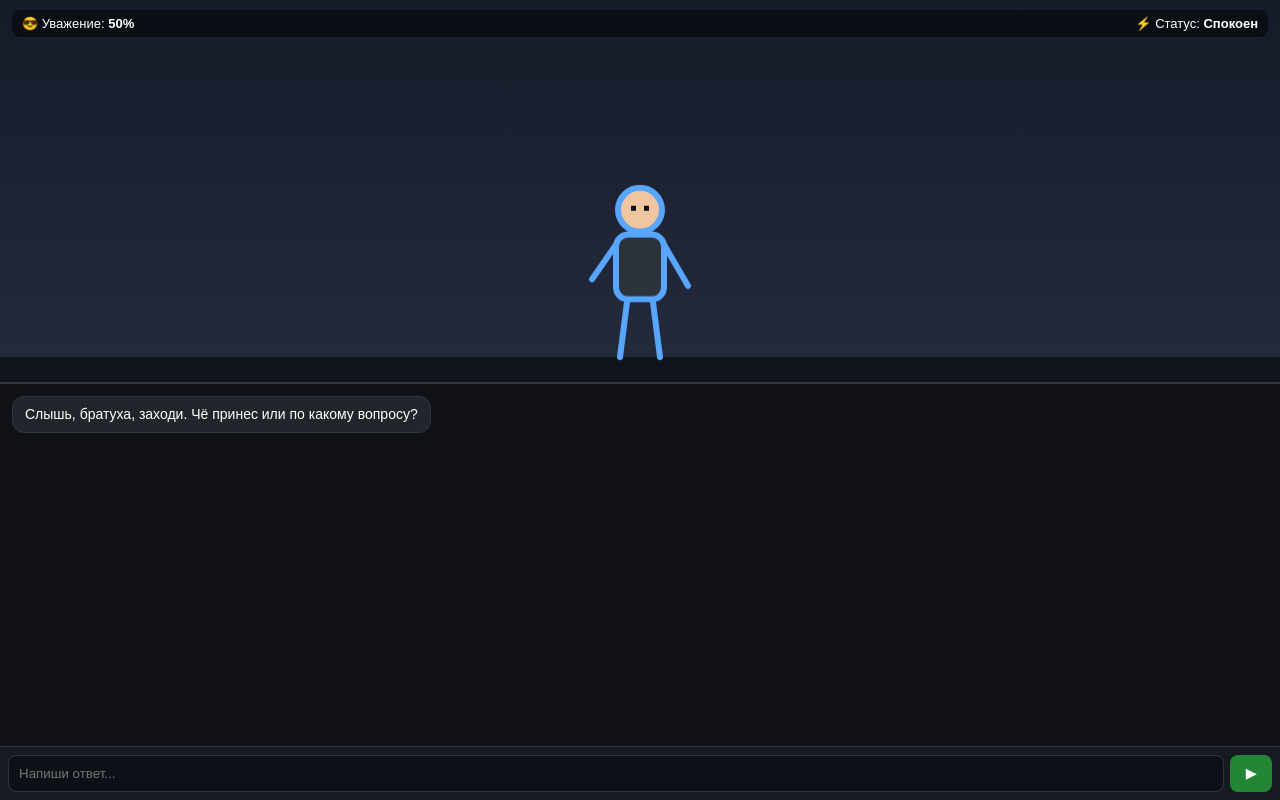
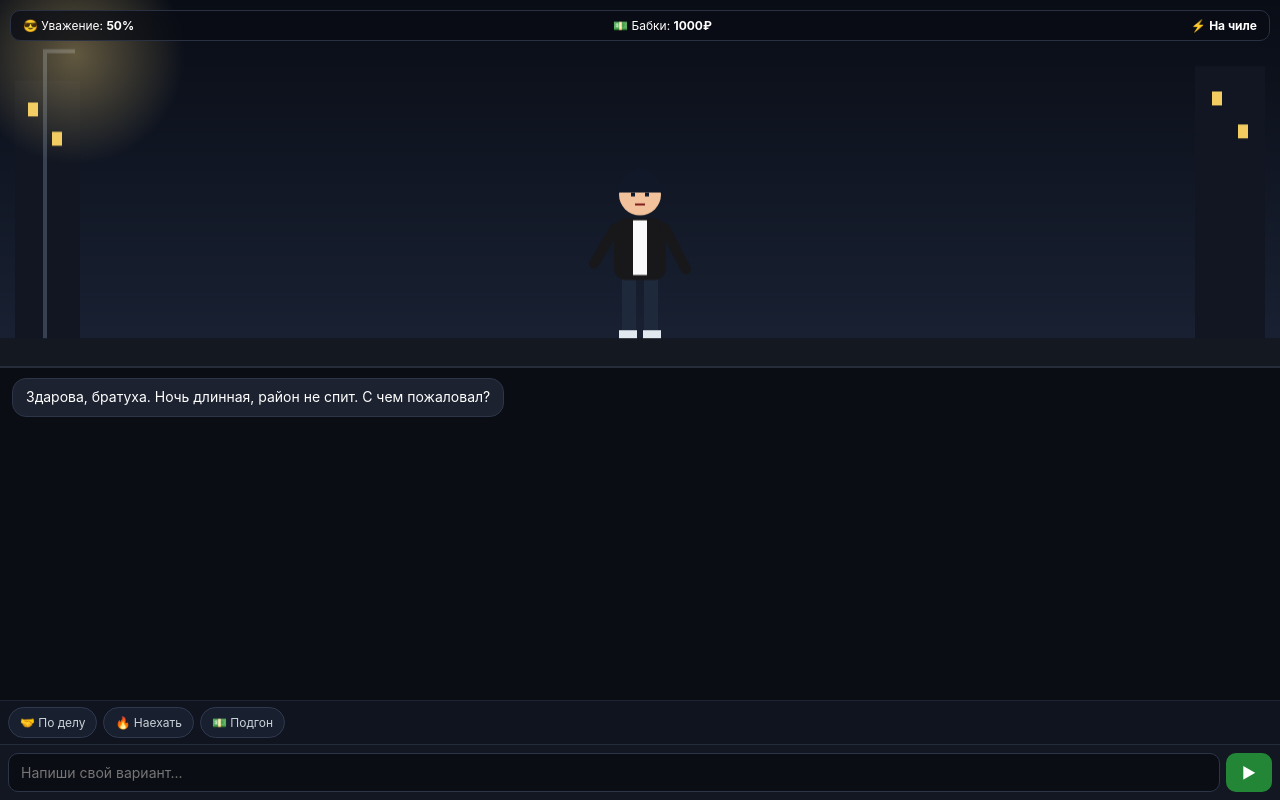
Before and after one commit to MegaByteCoin/vova-game, a plain HTML site: page index.html in a window 1280 px wide. Drawn offline with Linux system fonts and the light colour scheme; no server answers.

Commit message:
Update index.html

```diff
--- a/index.html
+++ b/index.html
@@ -6,31 +6,40 @@
   <title>Вован: Решала</title>
   <script src="https://telegram.org"></script>
   <style>
-    * { box-sizing: border-box; margin: 0; padding: 0; font-family: sans-serif; }
-    body { background: #0f1117; color: #fff; display: flex; flex-direction: column; height: 100vh; overflow: hidden; }
-    #scene { width: 100%; height: 48vh; background: linear-gradient(180deg, #161b29 0%, #242b3d 100%); display: block; border-bottom: 2px solid #30363d; }
-    #hud { position: absolute; top: 10px; left: 12px; right: 12px; display: flex; justify-content: space-between; font-size: 13px; background: rgba(0,0,0,0.5); padding: 6px 10px; border-radius: 8px; }
-    #chat { flex: 1; padding: 12px; overflow-y: auto; display: flex; flex-direction: column; gap: 8px; }
-    .msg { padding: 8px 12px; border-radius: 12px; max-width: 85%; font-size: 14px; line-height: 1.35; }
-    .bot { background: #21262d; align-self: flex-start; border: 1px solid #30363d; }
+    * { box-sizing: border-box; margin: 0; padding: 0; font-family: -apple-system, BlinkMacSystemFont, sans-serif; }
+    body { background: #0a0d14; color: #fff; display: flex; flex-direction: column; height: 100vh; overflow: hidden; }
+    #scene { width: 100%; height: 46vh; display: block; border-bottom: 2px solid #262c3a; }
+    #hud { position: absolute; top: 10px; left: 10px; right: 10px; display: flex; justify-content: space-between; font-size: 12px; background: rgba(10,13,20,0.75); padding: 7px 12px; border-radius: 10px; border: 1px solid #2a3142; backdrop-filter: blur(4px); }
+    #chat { flex: 1; padding: 10px 12px; overflow-y: auto; display: flex; flex-direction: column; gap: 8px; }
+    .msg { padding: 9px 13px; border-radius: 14px; max-width: 85%; font-size: 14px; line-height: 1.35; animation: pop 0.2s ease; }
+    @keyframes pop { from { transform: scale(0.95); opacity: 0; } to { transform: scale(1); opacity: 1; } }
+    .bot { background: #1c2230; align-self: flex-start; border: 1px solid #2d3548; }
     .user { background: #1f6feb; align-self: flex-end; }
-    #controls { display: flex; padding: 8px; gap: 6px; background: #161b22; border-top: 1px solid #30363d; }
-    input { flex: 1; padding: 10px; border-radius: 8px; border: 1px solid #30363d; background: #0d1117; color: #fff; outline: none; }
-    button { padding: 10px 16px; border-radius: 8px; border: none; background: #238636; color: #fff; font-weight: bold; }
+    #quick { display: flex; gap: 6px; padding: 6px 8px; overflow-x: auto; background: #10141f; border-top: 1px solid #1e2433; }
+    .qbtn { white-space: nowrap; padding: 7px 11px; border-radius: 16px; border: 1px solid #30394f; background: #181f2e; color: #c9d1d9; font-size: 12px; }
+    #controls { display: flex; padding: 8px; gap: 6px; background: #121722; border-top: 1px solid #242b3b; }
+    input { flex: 1; padding: 10px 12px; border-radius: 10px; border: 1px solid #2d3548; background: #0a0d14; color: #fff; outline: none; font-size: 14px; }
+    button#sendBtn { padding: 10px 16px; border-radius: 10px; border: none; background: #238636; color: #fff; font-weight: bold; font-size: 15px; }
   </style>
 </head>
 <body>
   <div id="hud">
     <span>😎 Уважение: <b id="rep">50%</b></span>
-    <span>⚡ Статус: <b id="mood">Спокоен</b></span>
+    <span>💵 Бабки: <b id="cash">1000₽</b></span>
+    <span>⚡ <b id="mood">На чиле</b></span>
   </div>
   <canvas id="scene"></canvas>
   <div id="chat">
-    <div class="msg bot">Слышь, братуха, заходи. Чё принес или по какому вопросу?</div>
+    <div class="msg bot">Здарова, братуха. Ночь длинная, район не спит. С чем пожаловал?</div>
+  </div>
+  <div id="quick">
+    <button class="qbtn" onclick="quickSend('Здарова, есть деловое предложение.')">🤝 По делу</button>
+    <button class="qbtn" onclick="quickSend('Чё такой дерзкий? Расслабься.')">🔥 Наехать</button>
+    <button class="qbtn" onclick="quickSend('Держи на чай, расскажи чё нового.')">💵 Подгон</button>
   </div>
   <div id="controls">
-    <input id="inp" placeholder="Напиши ответ..." />
-    <button onclick="send()">▶</button>
+    <input id="inp" placeholder="Напиши свой вариант..." />
+    <button id="sendBtn" onclick="send()">▶</button>
   </div>
 
   <script>
@@ -38,66 +47,115 @@
     const API_URL = "https://" + "oleksandr-dmytrovych-denisov--vova-ai-bot-game-chat.us-east.modal.run";
     const canvas = document.getElementById('scene');
     const ctx = canvas.getContext('2d');
-    let t = 0, mood = 'calm', rep = 50;
+    let t = 0, mood = 'calm', rep = 50, cash = 1000, talking = 0;
+
+    // Тихий прогрев сервера сразу при открытии игры
+    fetch(API_URL, { method: 'POST', headers: { 'Content-Type': 'application/json' }, body: JSON.stringify({ text: 'Привет' }) }).catch(() => {});
 
     function draw() {
       canvas.width = window.innerWidth;
-      canvas.height = window.innerHeight * 0.48;
-      const cx = canvas.width / 2, ground = canvas.height - 25;
+      canvas.height = window.innerHeight * 0.46;
+      const w = canvas.width, h = canvas.height;
+      const cx = w / 2, ground = h - 28;
       t += 0.05;
-      const breath = Math.sin(t) * 3;
-      const wave = mood === 'angry' ? Math.sin(t * 4) * 18 : Math.sin(t * 1.5) * 6;
+      if (talking > 0) talking--;
 
-      ctx.fillStyle = '#11141c';
-      ctx.fillRect(0, ground, canvas.width, 25);
+      // Ночное небо и здания на фоне
+      const sky = ctx.createLinearGradient(0, 0, 0, h);
+      sky.addColorStop(0, '#090d16'); sky.addColorStop(1, '#1a2234');
+      ctx.fillStyle = sky; ctx.fillRect(0, 0, w, h);
 
-      ctx.strokeStyle = mood === 'angry' ? '#ff5555' : '#58a6ff';
-      ctx.lineWidth = 6;
-      ctx.lineCap = 'round';
+      ctx.fillStyle = '#111622';
+      ctx.fillRect(15, h * 0.22, 65, ground - h * 0.22);
+      ctx.fillRect(w - 85, h * 0.18, 70, ground - h * 0.18);
 
+      // Светящиеся окна
+      ctx.fillStyle = '#f2cc60';
+      ctx.fillRect(28, h * 0.28, 10, 14); ctx.fillRect(52, h * 0.36, 10, 14);
+      ctx.fillRect(w - 68, h * 0.25, 10, 14); ctx.fillRect(w - 42, h * 0.34, 10, 14);
+
+      // Уличный фонарь и луч света
+      ctx.strokeStyle = '#384152'; ctx.lineWidth = 4;
+      ctx.beginPath(); ctx.moveTo(45, ground); ctx.lineTo(45, h * 0.14); ctx.lineTo(75, h * 0.14); ctx.stroke();
+      const glow = ctx.createRadialGradient(75, h * 0.15, 2, 75, h * 0.15, 110);
+      glow.addColorStop(0, 'rgba(255, 220, 130, 0.35)'); glow.addColorStop(1, 'rgba(255, 220, 130, 0)');
+      ctx.fillStyle = glow; ctx.beginPath(); ctx.arc(75, h * 0.15, 110, 0, Math.PI * 2); ctx.fill();
+
+      // Асфальт
+      ctx.fillStyle = '#141821'; ctx.fillRect(0, ground, w, 28);
+
+      const breath = Math.sin(t) * 2.5;
+      const armMove = mood === 'angry' ? Math.sin(t * 4) * 16 : (talking > 0 ? Math.sin(t * 5) * 10 : Math.sin(t * 1.2) * 4);
+
+      // Джинсы и кроссовки
+      ctx.fillStyle = '#1e293b';
+      ctx.fillRect(cx - 18, ground - 62 + breath, 14, 56);
+      ctx.fillRect(cx + 4, ground - 62 + breath, 14, 56);
+      ctx.fillStyle = '#e2e8f0';
+      ctx.fillRect(cx - 21, ground - 8, 18, 8);
+      ctx.fillRect(cx + 3, ground - 8, 18, 8);
+
+      // Кожанка и белая футболка
+      ctx.fillStyle = '#18181b';
+      ctx.beginPath(); ctx.roundRect(cx - 26, ground - 122 + breath, 52, 62, 12); ctx.fill();
+      ctx.fillStyle = '#f8fafc';
+      ctx.fillRect(cx - 7, ground - 120 + breath, 14, 55);
+
+      // Руки
+      ctx.strokeStyle = '#18181b'; ctx.lineWidth = 10; ctx.lineCap = 'round';
       ctx.beginPath();
-      ctx.moveTo(cx - 12, ground - 65 + breath); ctx.lineTo(cx - 20, ground);
-      ctx.moveTo(cx + 12, ground - 65 + breath); ctx.lineTo(cx + 20, ground);
+      ctx.moveTo(cx - 25, ground - 112 + breath); ctx.lineTo(cx - 46, ground - 72 + armMove);
+      ctx.moveTo(cx + 25, ground - 112 + breath); ctx.lineTo(cx + 46, ground - 72 - armMove);
       ctx.stroke();
 
-      ctx.fillStyle = '#2d333b';
-      ctx.beginPath();
-      ctx.roundRect(cx - 24, ground - 125 + breath, 48, 65, 12);
-      ctx.fill();
-      ctx.stroke();
+      // Голова и кепка
+      ctx.fillStyle = '#f1c29b';
+      ctx.beginPath(); ctx.arc(cx, ground - 146 + breath, 21, 0, Math.PI * 2); ctx.fill();
+      ctx.fillStyle = '#111827';
+      ctx.beginPath(); ctx.arc(cx, ground - 151 + breath, 21, Math.PI, 0); ctx.fill();
+      ctx.fillRect(cx - 22, ground - 153 + breath, 48, 5);
 
-      ctx.beginPath();
-      ctx.moveTo(cx - 24, ground - 115 + breath); ctx.lineTo(cx - 48, ground - 75 + wave);
-      ctx.moveTo(cx + 24, ground - 115 + breath); ctx.lineTo(cx + 48, ground - 75 - wave);
-      ctx.stroke();
-
-      ctx.fillStyle = '#f0c6a0';
-      ctx.beginPath();
-      ctx.arc(cx, ground - 150 + breath, 22, 0, Math.PI * 2);
-      ctx.fill();
-      ctx.stroke();
-
-      ctx.fillStyle = '#111';
-      ctx.fillRect(cx - 9, ground - 154 + breath, 5, 5);
-      ctx.fillRect(cx + 4, ground - 154 + breath, 5, 5);
+      // Глаза и брови
+      ctx.fillStyle = '#0f172a';
+      ctx.fillRect(cx - 9, ground - 148 + breath, 4, 4);
+      ctx.fillRect(cx + 5, ground - 148 + breath, 4, 4);
       if (mood === 'angry') {
-        ctx.strokeStyle = '#111'; ctx.lineWidth = 3;
+        ctx.strokeStyle = '#0f172a'; ctx.lineWidth = 3;
         ctx.beginPath();
-        ctx.moveTo(cx - 12, ground - 160 + breath); ctx.lineTo(cx - 3, ground - 156 + breath);
-        ctx.moveTo(cx + 12, ground - 160 + breath); ctx.lineTo(cx + 3, ground - 156 + breath);
+        ctx.moveTo(cx - 12, ground - 154 + breath); ctx.lineTo(cx - 3, ground - 150 + breath);
+        ctx.moveTo(cx + 12, ground - 154 + breath); ctx.lineTo(cx + 3, ground - 150 + breath);
         ctx.stroke();
       }
+
+      // Рот (двигается, когда говорит)
+      ctx.fillStyle = '#7f1d1d';
+      const mouthH = talking > 0 ? Math.abs(Math.sin(t * 8)) * 6 + 2 : 2;
+      ctx.fillRect(cx - 5, ground - 137 + breath, 10, mouthH);
+
       requestAnimationFrame(draw);
     }
     draw();
 
-    async function send() {
+    function quickSend(text) {
+      if (text.includes('Подгон')) {
+        if (cash >= 100) { cash -= 100; rep = Math.min(100, rep + 10); }
+        document.getElementById('cash').innerText = cash + '₽';
+        document.getElementById('rep').innerText = rep + '%';
+      }
+      sendText(text);
+    }
+
+    function send() {
       const inp = document.getElementById('inp');
       const txt = inp.value.trim();
       if (!txt) return;
+      inp.value = '';
+      sendText(txt);
+    }
+
+    async function sendText(txt) {
       addMsg(txt, 'user');
-      inp.value = '';
-      const waitDiv = addMsg('⏳ Вован думает...', 'bot');
+      const waitDiv = addMsg('⏳ Вован прикидывает...', 'bot');
       try {
         const res = await fetch(API_URL, {
           method: 'POST',
@@ -106,6 +164,7 @@
         });
         const data = await res.json();
         waitDiv.innerText = data.reply || 'Молчит...';
+        talking = 70;
         const low = (data.reply || '').toLowerCase();
         if (low.includes('кастет') || low.includes('хер') || low.includes('слышь') || low.includes('!')) {
           mood = 'angry';
@@ -114,10 +173,10 @@
           mood = 'calm';
           rep = Math.min(100, rep + 5);
         }
-        document.getElementById('mood').innerText = mood === 'angry' ? 'На взводе' : 'Спокоен';
+        document.getElementById('mood').innerText = mood === 'angry' ? 'На взводе' : 'На чиле';
         document.getElementById('rep').innerText = rep + '%';
       } catch (e) {
-        waitDiv.innerText = 'Связь с сервером оборвалась, попробуй еще раз.';
+        waitDiv.innerText = 'Сервер просыпается, нажми ещё раз через пару секунд!';
       }
     }
 
```
